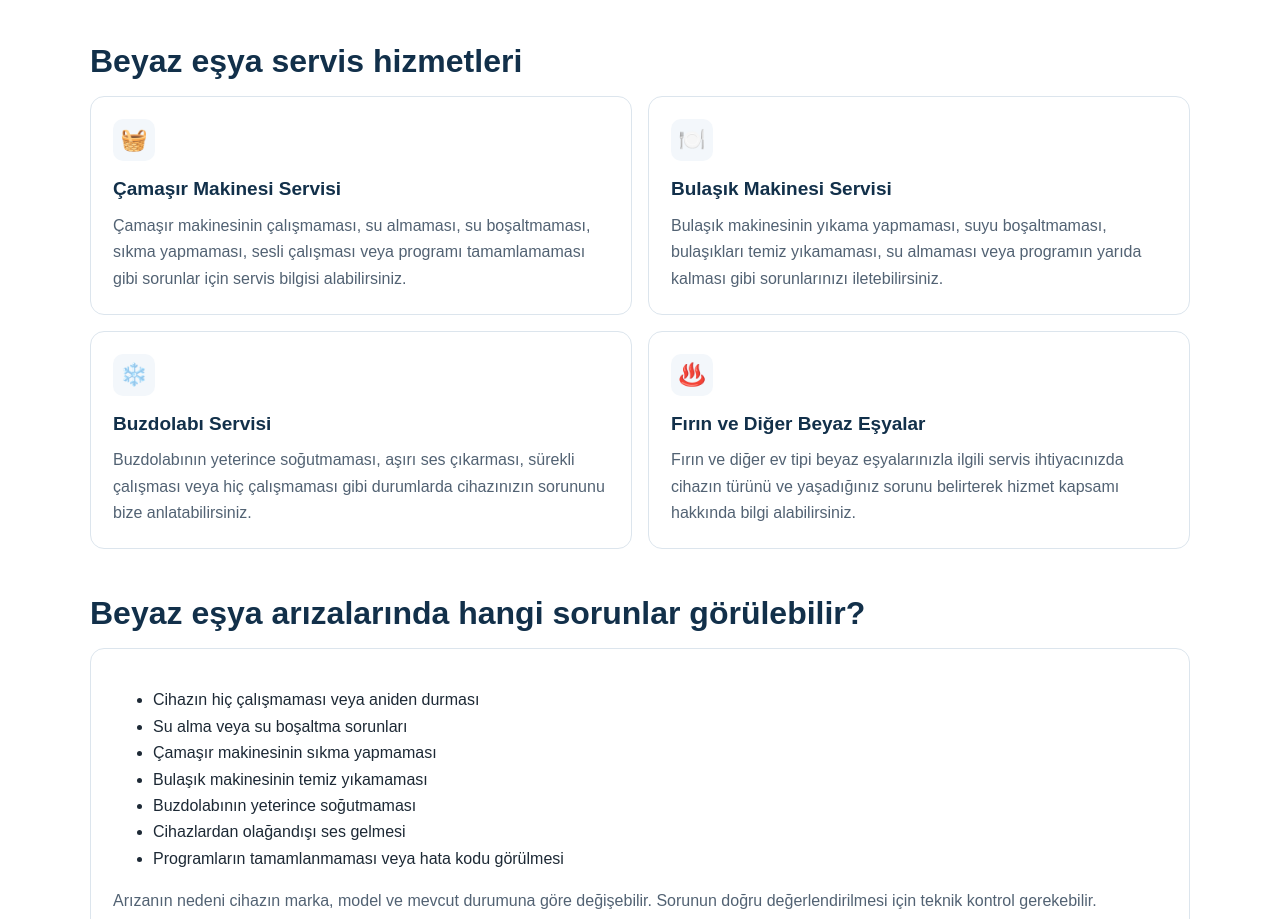
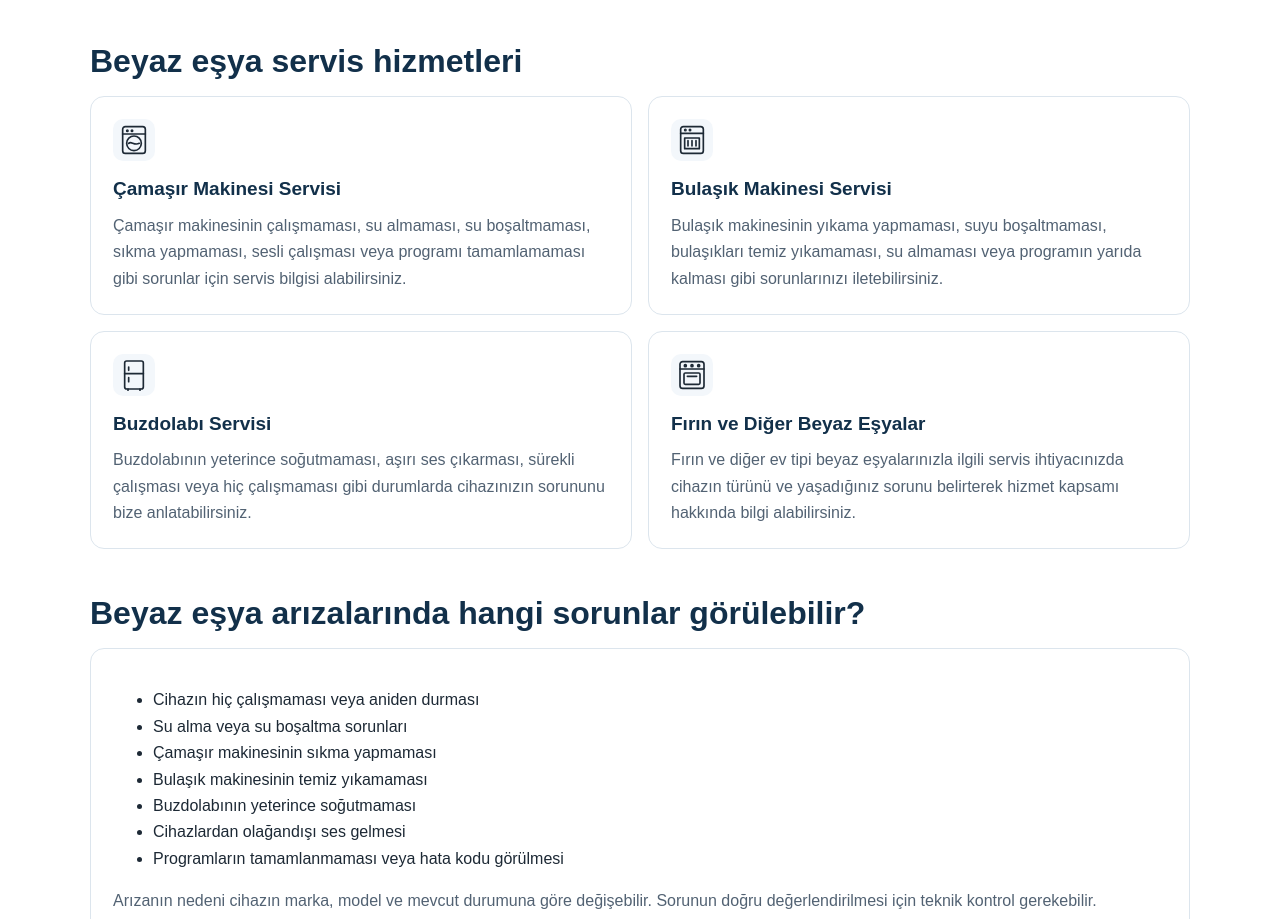
Before and after one commit to hasanbyy1649-sketch/bursa-beyaz-esya-servisi, a plain HTML site: page beyaz-esya-servisi.html in a window 1280 px wide. Shown: the part 1657-2576 px from the top of the page. Drawn offline with Linux system fonts and the light colour scheme.

Commit message:
Update beyaz-esya-servisi.html

```diff
--- a/beyaz-esya-servisi.html
+++ b/beyaz-esya-servisi.html
@@ -141,7 +141,19 @@ header{align-items:flex-start;flex-direction:column}
   <div class="grid">
 
     <article class="card">
-      <div class="icon" aria-hidden="true">🧺</div>
+<div class="icon" aria-hidden="true">
+  <svg width="32" height="32" viewBox="0 0 48 48"
+       fill="none" stroke="currentColor"
+       stroke-width="2.5" stroke-linecap="round"
+       stroke-linejoin="round">
+    <rect x="7" y="4" width="34" height="40" rx="4"/>
+    <path d="M7 15h34"/>
+    <circle cx="14" cy="10" r="1"/>
+    <circle cx="21" cy="10" r="1"/>
+    <circle cx="24" cy="29" r="11"/>
+    <path d="M16 29c4-4 8 4 16 0"/>
+  </svg>
+</div>
       <h3>Çamaşır Makinesi Servisi</h3>
       <p>
         Çamaşır makinesinin çalışmaması, su almaması, su boşaltmaması,
@@ -151,7 +163,19 @@ header{align-items:flex-start;flex-direction:column}
     </article>
 
     <article class="card">
-      <div class="icon" aria-hidden="true">🍽️</div>
+     <div class="icon" aria-hidden="true">
+  <svg width="32" height="32" viewBox="0 0 48 48"
+       fill="none" stroke="currentColor"
+       stroke-width="2.5" stroke-linecap="round"
+       stroke-linejoin="round">
+    <rect x="7" y="4" width="34" height="40" rx="4"/>
+    <path d="M7 14h34"/>
+    <circle cx="14" cy="9" r="1"/>
+    <circle cx="21" cy="9" r="1"/>
+    <path d="M13 21h22v16H13z"/>
+    <path d="M18 25v8M24 25v8M30 25v8"/>
+  </svg>
+</div>
       <h3>Bulaşık Makinesi Servisi</h3>
       <p>
         Bulaşık makinesinin yıkama yapmaması, suyu boşaltmaması,
@@ -161,7 +185,18 @@ header{align-items:flex-start;flex-direction:column}
     </article>
 
     <article class="card">
-      <div class="icon" aria-hidden="true">❄️</div>
+      <div class="icon" aria-hidden="true">
+  <svg width="32" height="32" viewBox="0 0 48 48"
+       fill="none" stroke="currentColor"
+       stroke-width="2.5" stroke-linecap="round"
+       stroke-linejoin="round">
+    <rect x="10" y="3" width="28" height="42" rx="3"/>
+    <path d="M10 22h28"/>
+    <path d="M16 12v5"/>
+    <path d="M16 28v6"/>
+    <path d="M15 45v2M33 45v2"/>
+  </svg>
+</div>
       <h3>Buzdolabı Servisi</h3>
       <p>
         Buzdolabının yeterince soğutmaması, aşırı ses çıkarması,
@@ -171,7 +206,20 @@ header{align-items:flex-start;flex-direction:column}
     </article>
 
     <article class="card">
-      <div class="icon" aria-hidden="true">♨️</div>
+     <div class="icon" aria-hidden="true">
+  <svg width="32" height="32" viewBox="0 0 48 48"
+       fill="none" stroke="currentColor"
+       stroke-width="2.5" stroke-linecap="round"
+       stroke-linejoin="round">
+    <rect x="6" y="4" width="36" height="40" rx="4"/>
+    <path d="M6 15h36"/>
+    <circle cx="14" cy="10" r="1.5"/>
+    <circle cx="24" cy="10" r="1.5"/>
+    <circle cx="34" cy="10" r="1.5"/>
+    <rect x="12" y="21" width="24" height="17" rx="2"/>
+    <path d="M17 26h14"/>
+  </svg>
+</div>
       <h3>Fırın ve Diğer Beyaz Eşyalar</h3>
       <p>
         Fırın ve diğer ev tipi beyaz eşyalarınızla ilgili servis
```
